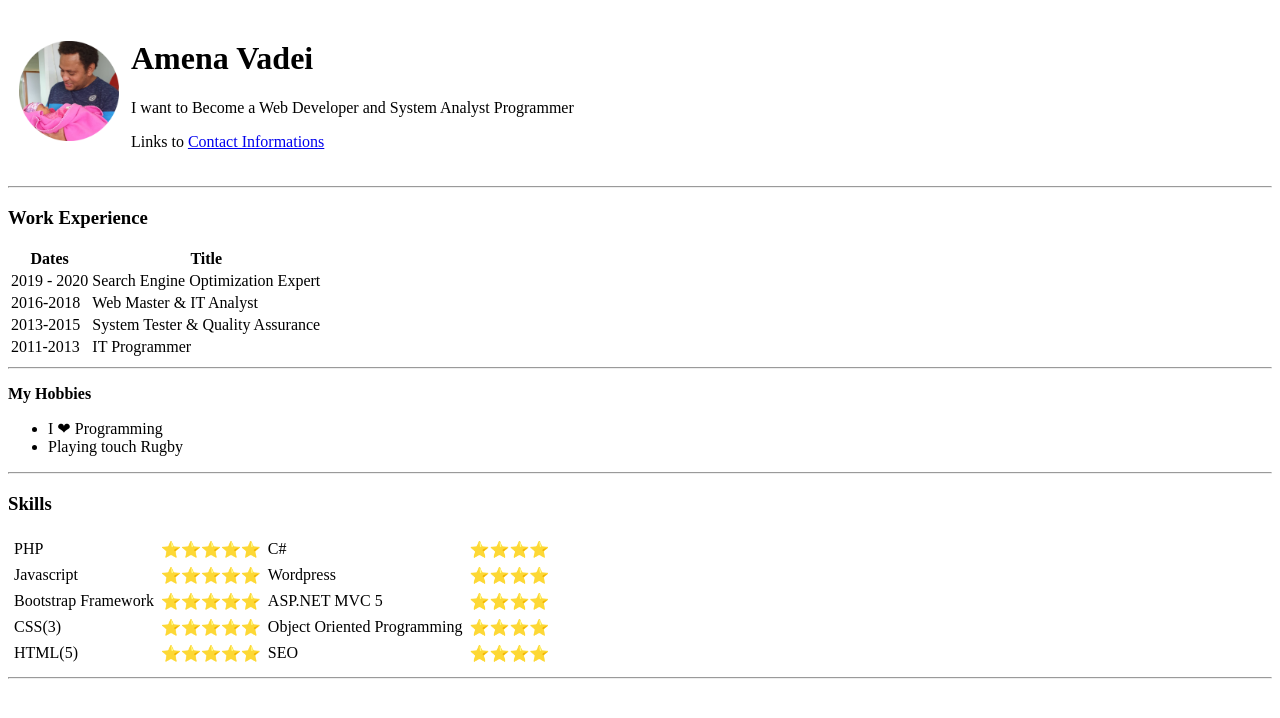
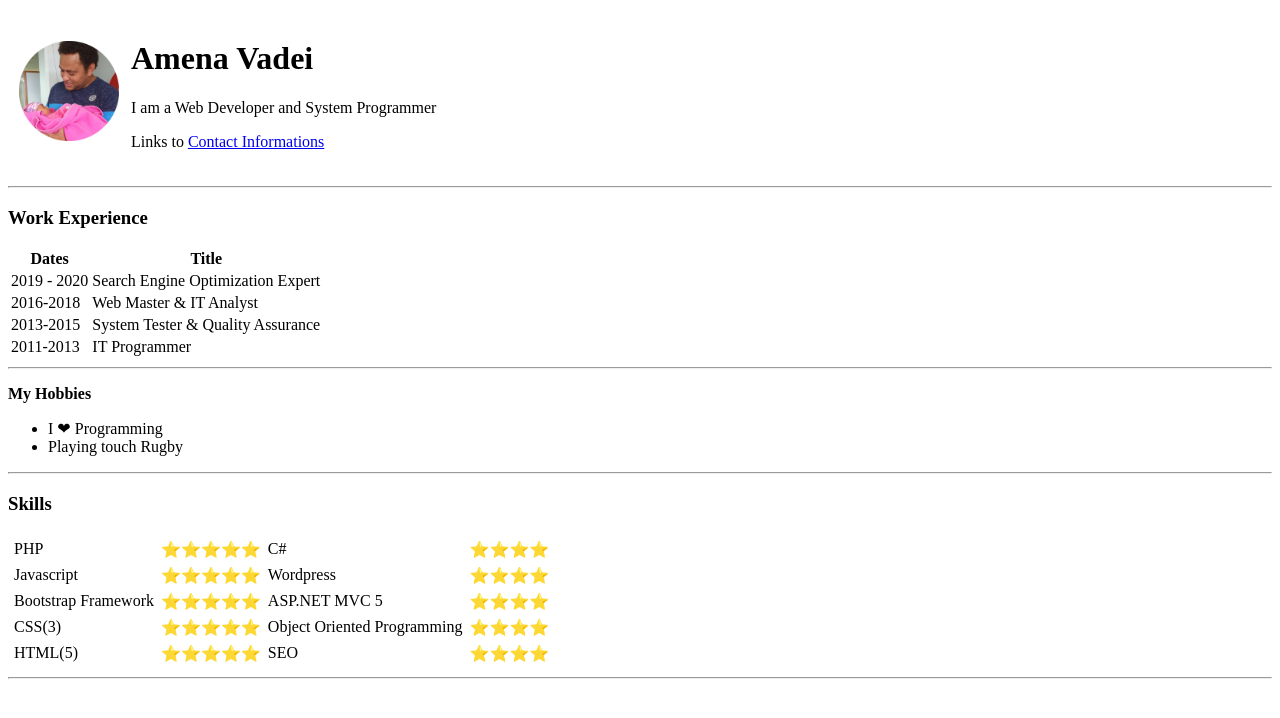
Before and after one commit to amenavadei/cv, a plain HTML site: page index.html in a window 1280 px wide. Drawn offline with Linux system fonts and the light colour scheme.

Commit message:
Update index.html

```diff
--- a/index.html
+++ b/index.html
@@ -15,7 +15,7 @@
 
          <td>
                <h1>Amena Vadei</h1>
-           <p>I want to Become a Web Developer and System Analyst Programmer</p>
+           <p>I am a Web Developer and System Programmer</p>
 
       <p>Links to <a href="contact-me.html" target="_blank" >Contact Informations</a> </p>
          </td>
```
